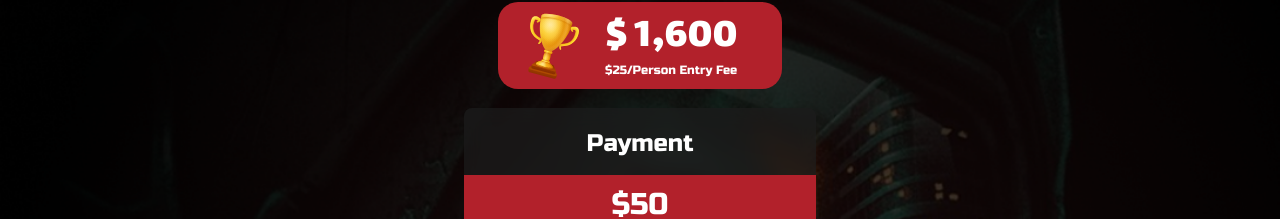
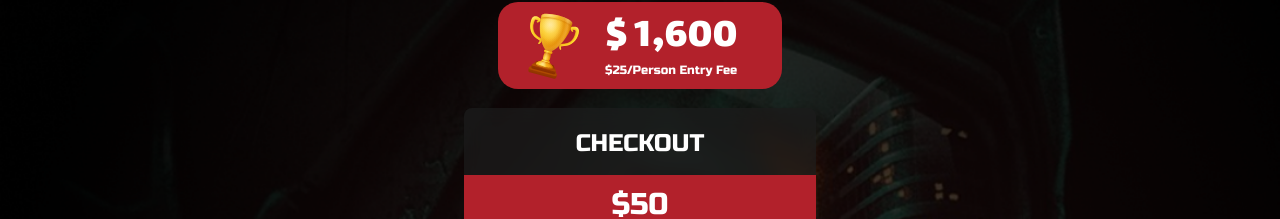
Before and after one commit to Benedikt89/TGC-frontend, a React (Create React App) app: page /payment in a window 1280 px wide. Shown: the part 347-566 px from the top of the page. Built offline with nearby package versions, Linux system fonts and the light colour scheme; a web font is replaced by a local one.

Commit message:
change label

```diff
--- a/src/components/CheckoutPayment/index.tsx
+++ b/src/components/CheckoutPayment/index.tsx
@@ -79,7 +79,7 @@ const CheckoutPaymentMethod = styled.div`
 const CheckoutPayment: React.FC = () => {
   return (
     <StyledCheckoutPayment>
-        <CheckoutPaymentTitle>Payment</CheckoutPaymentTitle>
+        <CheckoutPaymentTitle>CHECKOUT</CheckoutPaymentTitle>
         <CheckoutPaymentSum>$50</CheckoutPaymentSum>
         <PaymentLabel>Duos #21Y2: $25/person for 2 players</PaymentLabel>
         <CheckoutPaymentButtonWrapper>
```
